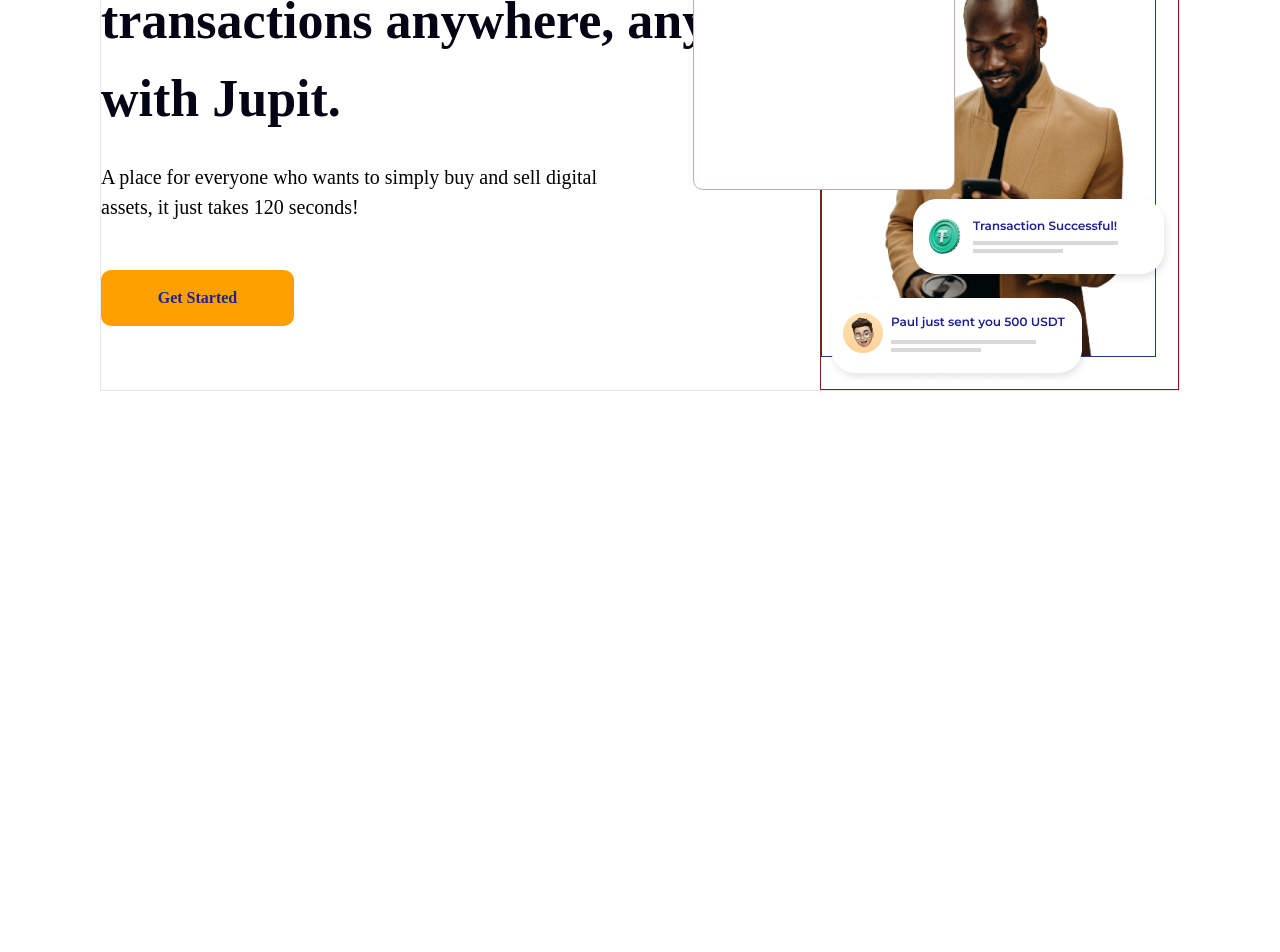
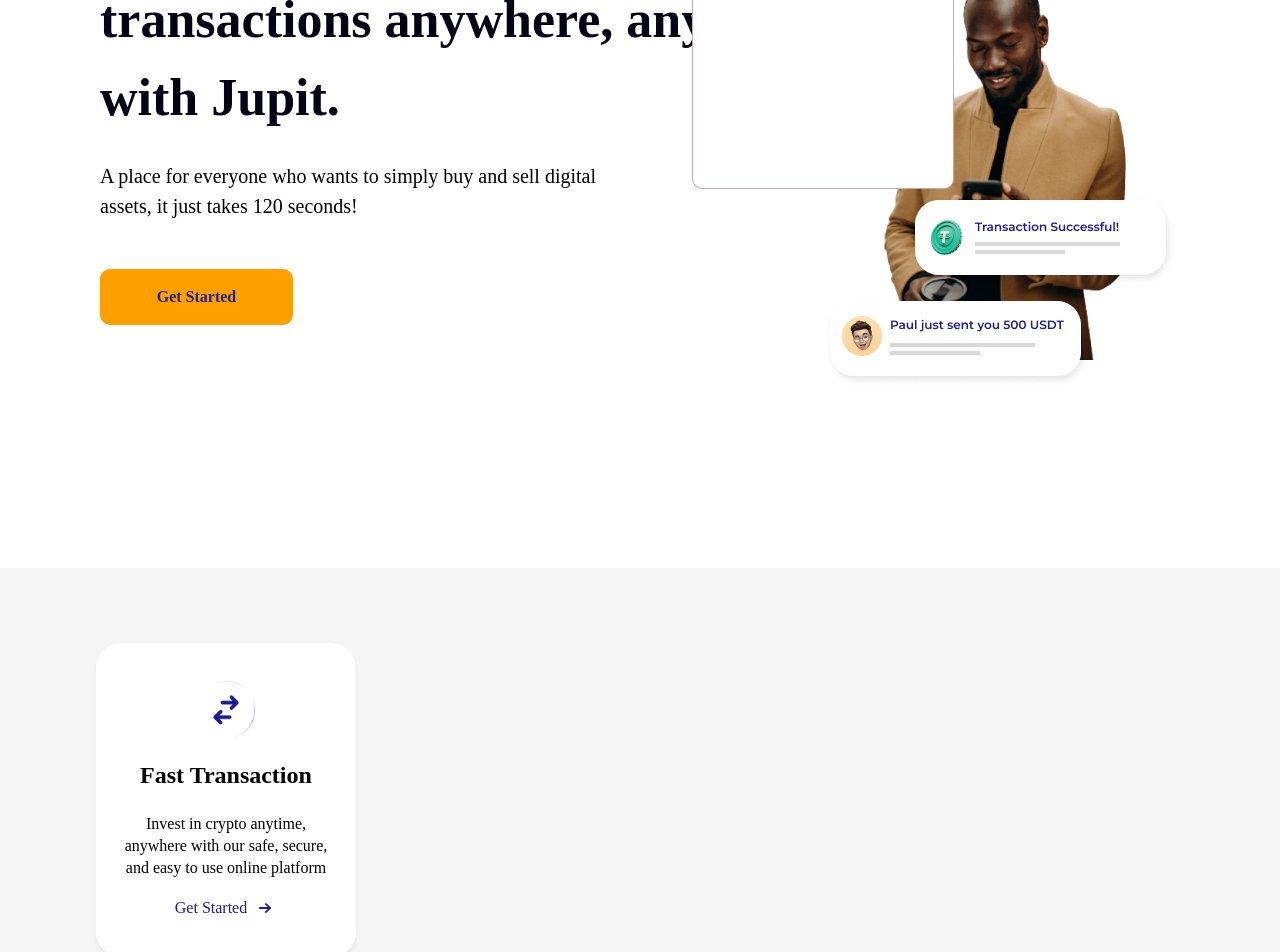
Before and after one commit to webDevTolu/jupit-technologies, a React (Create React App) app in the folder jupit-tech/: page / in a window 1280 px wide. Shown: the part 232-1184 px from the top of the page. Before the commit the page ends 800 px from the top, so only its background shows below. Built offline with nearby package versions, Linux system fonts and the light colour scheme.

Commit message:
our-services

```diff
--- a/jupit-tech/src/components/LandingPage/Hero.tsx
+++ b/jupit-tech/src/components/LandingPage/Hero.tsx
@@ -6,9 +6,9 @@ import QuickBuy from "./QuickBuy";
 
 const Hero = () => {
   return (
-    <div className="w-screen h-auto lg:h-screen bg-white px-4 py-6 lg:pt-11 lg:px-[100px] overflow-x-hidden">
+    <div className="w-screen h-auto lg:h-screen bg-white px-4 py-6 lg:pt-11 lg:px-[100px]">
       <Nav />
-      <div className="w-full grid grid-cols-1 gap-y-4 lg:grid-cols-3 border mt-8 md:h-mt-4">
+      <div className="w-full grid grid-cols-1 gap-y-4 lg:grid-cols-3 mt-8 md:h-mt-4">
         {/* content */}
         <div className="w-full md:col-span-2 flex flex-col items-start gap-y-6 md:gap-y-8 lg:gap-y-12">
           <div className="flex flex-col gap-y-3 md:gap-y-4 lg:gap-y-6 items-start">
@@ -30,11 +30,11 @@ const Hero = () => {
           </button>
         </div>
         {/* image */}
-        <div className="border border-red-900 w-full h-auto relative">
+        <div className="w-full h-auto relative">
           <img
             src={masthead}
             alt="masthead"
-            className="w-auto h-full object-contain object-center border border-blue-900 lg:-mt-8"
+            className="w-auto h-full object-contain object-center lg:-mt-8"
           />
           <img
             src={card1}
@@ -46,7 +46,7 @@ const Hero = () => {
             alt="card-2"
             className="absolute bottom-0.5 top-[55%] lg:top-[60%] right-1"
           />
-          <div className="lg:w-[261.99px] w-full h-[220.69px] mt-4 lg:absolute top-[10%] -left-32">
+          <div className="lg:w-[261.99px] w-full h-[220.69px] mt-4 lg:absolute top-[10%] -left-32 hidden lg:block">
             <QuickBuy />
           </div>
         </div>
--- /dev/null
+++ b/jupit-tech/src/components/LandingPage/OurServices.tsx
@@ -0,0 +1,42 @@
+import { Link } from "react-router-dom";
+import transaction from "../../assets/images/transaction.png";
+
+const OurServices = () => {
+  return (
+    <div className="bg-lightBorder p-6 md:p-10 lg:px-24 lg:py-[75px] grid grid-cols-1 md:grid-cols-2 lg:grid-cols-4 gap-1 md:gap-4 lg:gap-4">
+      <div className="rounded-[25px] backdrop-blur-[20px] bg-white shadow-services flex flex-col h-[314px] w-full gap-y-4 items-center px-6 pt-8 pb-11">
+        {/* text */}
+        <div className="w-full flex flex-col gap-y-4 items-center">
+          <img
+            src={transaction}
+            alt="transaction"
+            className="w-16 h-16 rounded-full object-center object-contain"
+          />
+          <h4 className="text-lg lg:text-[24px] font-bold leading-[41.6px]">
+            Fast Transaction
+          </h4>
+          <p className="text-sm lg:text-base leading-[22.4px] text-center">
+            Invest in crypto anytime, anywhere with our safe, secure, and easy
+            to use online platform
+          </p>
+        </div>
+        {/* button */}
+        <Link
+          to="/"
+          className="flex gap-x-[6px] items-center justify-center text-jupitBlue"
+        >
+          <p className="text-base">Get Started</p>
+          <svg viewBox="0 0 20 20" fill="currentColor" className="w-6 h-6">
+            <path
+              fillRule="evenodd"
+              d="M5 10a.75.75 0 01.75-.75h6.638L10.23 7.29a.75.75 0 111.04-1.08l3.5 3.25a.75.75 0 010 1.08l-3.5 3.25a.75.75 0 11-1.04-1.08l2.158-1.96H5.75A.75.75 0 015 10z"
+              clipRule="evenodd"
+            />
+          </svg>
+        </Link>
+      </div>
+    </div>
+  );
+};
+
+export default OurServices;
--- a/jupit-tech/src/components/LandingPage/index.tsx
+++ b/jupit-tech/src/components/LandingPage/index.tsx
@@ -1,9 +1,11 @@
 import Hero from "./Hero";
+import OurServices from "./OurServices";
 
 const LandingPageComponent = () => {
   return (
-    <div>
+    <div className="overflow-x-hidden">
       <Hero />
+      <OurServices />
     </div>
   );
 };
--- a/jupit-tech/tailwind.config.js
+++ b/jupit-tech/tailwind.config.js
@@ -21,6 +21,7 @@ module.exports = {
       },
       boxShadow: {
         mainNav: "2px 2px 24px rgba(58, 57, 94, 0.43)",
+        services: "0px 4px 4px rgba(196, 196, 196, 0.25)",
       },
       colors: {
         badge: "#CF5050",
```
Also changed, not shown: jupit-tech/src/assets/images/transaction.png (added).
